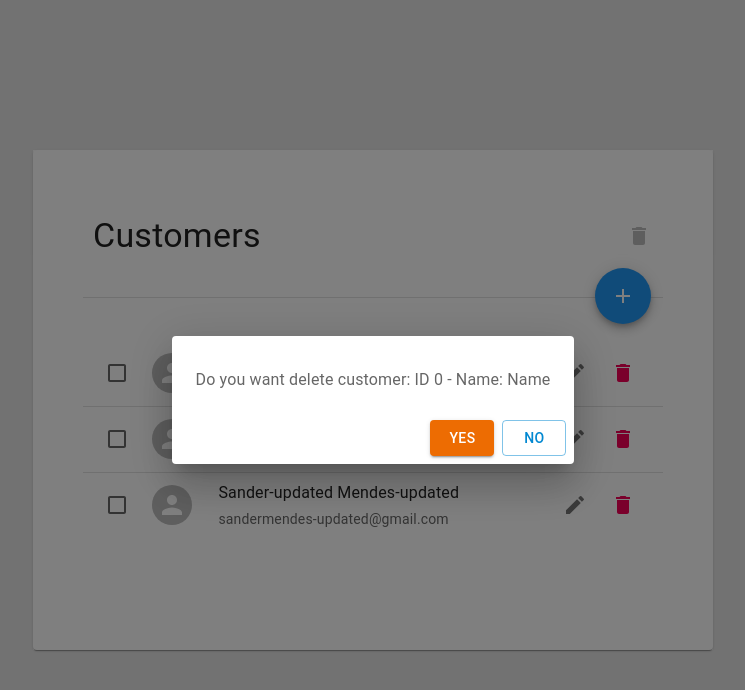
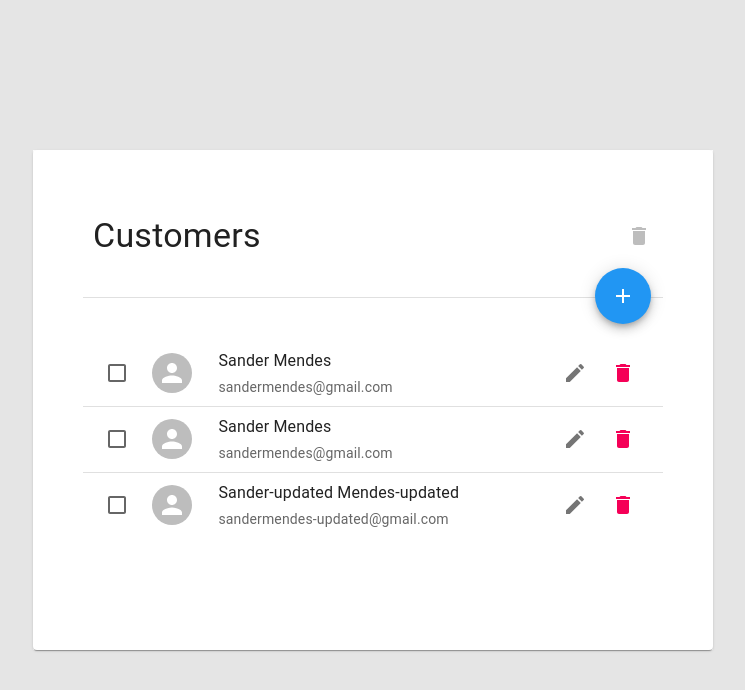
Before and after one commit to sandermendes/Frontend-React-Material-UI, a React (Create React App) app: page / in a window 1280 px wide. Shown: the top 690 px of the page, without its empty margins (267-1012 px from the left). Built offline with nearby package versions, Linux system fonts and the light colour scheme.

Commit message:
Force hide dialog

```diff
--- a/src/components/Dialog/index.tsx
+++ b/src/components/Dialog/index.tsx
@@ -8,7 +8,7 @@ interface IDialogProps {
 function Dialog({ text }: IDialogProps) {
   /* TODO: Complete Dialog */
   return (
-    <DialogMui open={true}>
+    <DialogMui open={false}>
       <DialogTitle></DialogTitle>
       <DialogContent>
         <DialogContentText>
```
